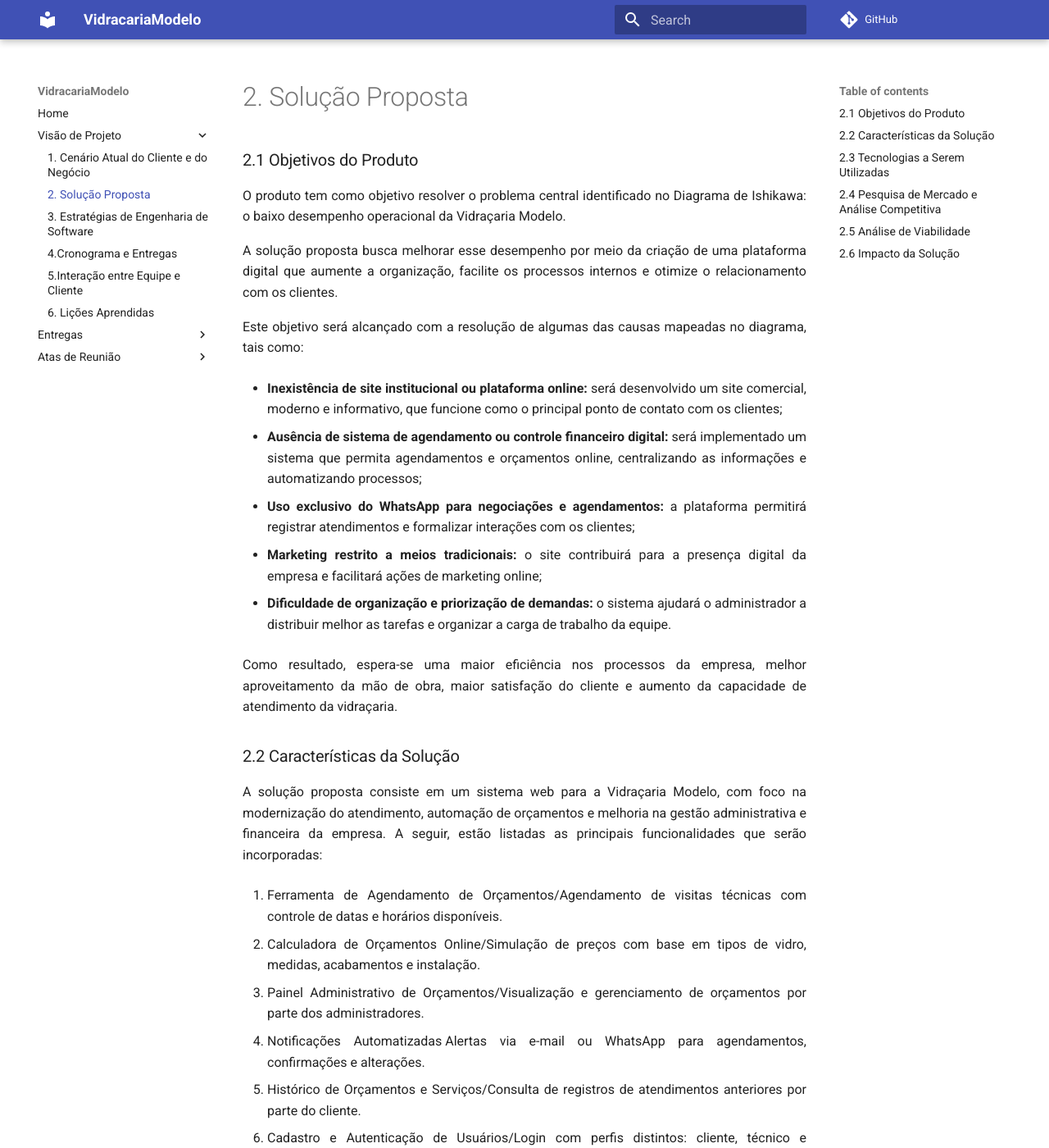
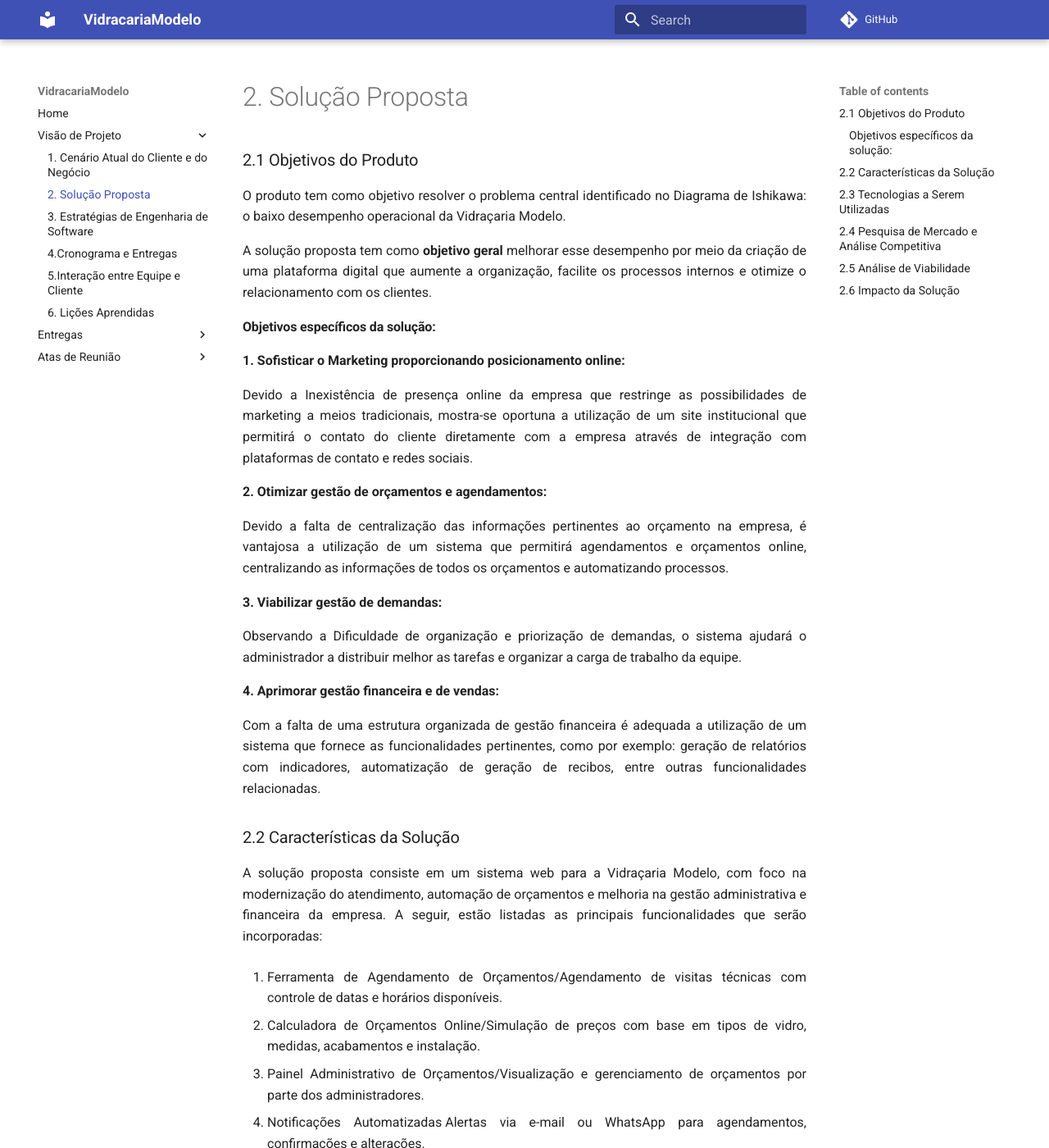
Before and after one commit to mdsreq-fga-unb/2025.1-T01-VidracariaModelo, an MkDocs documentation site: the page built from docs/docs/VisaodeProduto/Solucao_proposta.md, in a window 1280 px wide and 1400 px high. Shown: the whole window at 82% size. Built offline with MkDocs 1.6.1 and Material for MkDocs 9.7.7, drawn with Linux system fonts in a browser that asks for light colours; comment, search, counter and statistics services are not loaded.

Commit message:
Update Solucao_proposta.md

```diff
--- a/docs/docs/VisaodeProduto/Solucao_proposta.md
+++ b/docs/docs/VisaodeProduto/Solucao_proposta.md
@@ -1,21 +1,25 @@
 ### 2.1 Objetivos do Produto
 O produto tem como objetivo resolver o problema central identificado no Diagrama de Ishikawa: o baixo desempenho operacional da Vidraçaria Modelo.
 
-A solução proposta busca melhorar esse desempenho por meio da criação de uma plataforma digital que aumente a organização, facilite os processos internos e otimize o relacionamento com os clientes.
+A solução proposta tem como **objetivo geral** melhorar esse desempenho por meio da criação de uma plataforma digital que aumente a organização, facilite os processos internos e otimize o relacionamento com os clientes.
 
-Este objetivo será alcançado com a resolução de algumas das causas mapeadas no diagrama, tais como:
+#### Objetivos específicos da solução:
 
-- **Inexistência de site institucional ou plataforma online:** será desenvolvido um site comercial, moderno e informativo, que funcione como o principal ponto de contato com os clientes;
+**1. Sofisticar o Marketing proporcionando  posicionamento online:**
 
-- **Ausência de sistema de agendamento ou controle financeiro digital:** será implementado um sistema que permita agendamentos e orçamentos online, centralizando as informações e automatizando processos;
+Devido a Inexistência de presença online da empresa que restringe as possibilidades de marketing a meios tradicionais,  mostra-se oportuna a  utilização de um site institucional que permitirá o contato do cliente diretamente com a empresa através de integração com plataformas de contato e redes sociais.
 
-- **Uso exclusivo do WhatsApp para negociações e agendamentos:** a plataforma permitirá registrar atendimentos e formalizar interações com os clientes;
+**2. Otimizar gestão de orçamentos e agendamentos:**
 
-- **Marketing restrito a meios tradicionais:** o site contribuirá para a presença digital da empresa e facilitará ações de marketing online;
+Devido a falta de centralização das informações pertinentes ao orçamento na empresa, é vantajosa a utilização de um sistema que permitirá agendamentos e orçamentos online, centralizando as informações de todos os orçamentos e automatizando processos.
 
-- **Dificuldade de organização e priorização de demandas:** o sistema ajudará o administrador a distribuir melhor as tarefas e organizar a carga de trabalho da equipe.
+**3. Viabilizar gestão de demandas:**
 
-Como resultado, espera-se uma maior eficiência nos processos da empresa, melhor aproveitamento da mão de obra, maior satisfação do cliente e aumento da capacidade de atendimento da vidraçaria.
+Observando a Dificuldade de organização e priorização de demandas, o sistema ajudará o administrador a distribuir melhor as tarefas e organizar a carga de trabalho da equipe.
+
+**4. Aprimorar gestão financeira e de vendas:**
+
+Com a falta de uma estrutura organizada de gestão financeira é adequada a utilização de um sistema que fornece as funcionalidades pertinentes, como por exemplo: geração de relatórios com indicadores, automatização de geração de recibos, entre outras funcionalidades relacionadas.
 
 ### 2.2 Características da Solução
 A solução proposta consiste em um sistema web para a Vidraçaria Modelo, com foco na modernização do atendimento, automação de orçamentos e melhoria na gestão administrativa e financeira da empresa. A seguir, estão listadas as principais funcionalidades que serão incorporadas:
```
